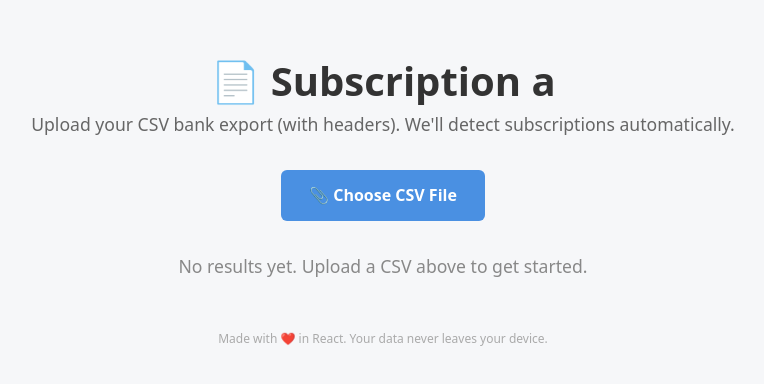
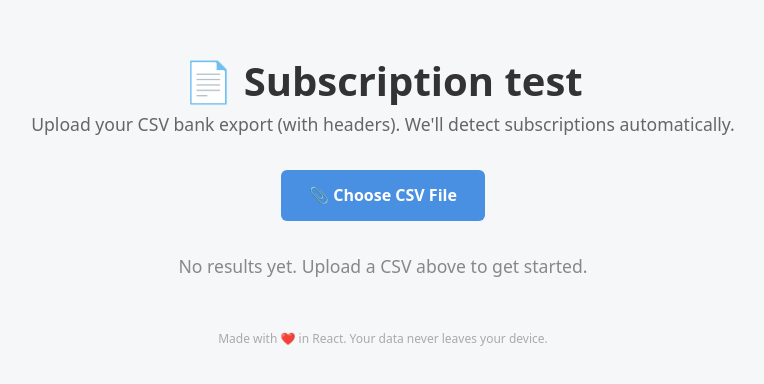
Before and after one commit to SnazzyAU/subscription-analyser, a React (Vite) app: page / in a window 1280 px wide. Shown: the part 196-580 px from the top of the page, without its empty margins (257-1021 px from the left). Built offline with nearby package versions, Linux system fonts and the light colour scheme.

Commit message:
Update App.jsx

```diff
--- a/src/App.jsx
+++ b/src/App.jsx
@@ -240,7 +240,7 @@ export default function App() {
   return (
     <div className="app">
       <header>
-        <h1>📄 Subscription a</h1>
+        <h1>📄 Subscription test</h1>
         <p className="subtitle">
           Upload your CSV bank export (with headers). We'll detect subscriptions automatically.
         </p>
```
